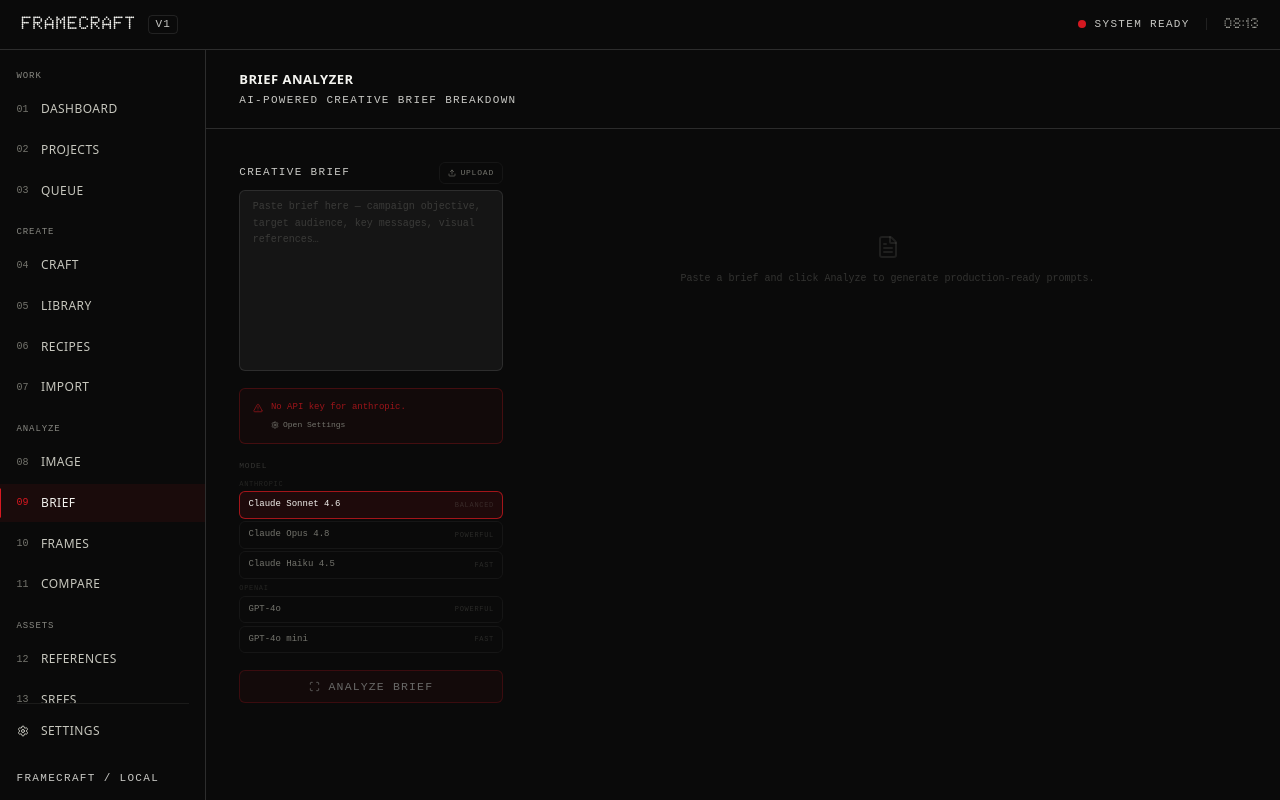
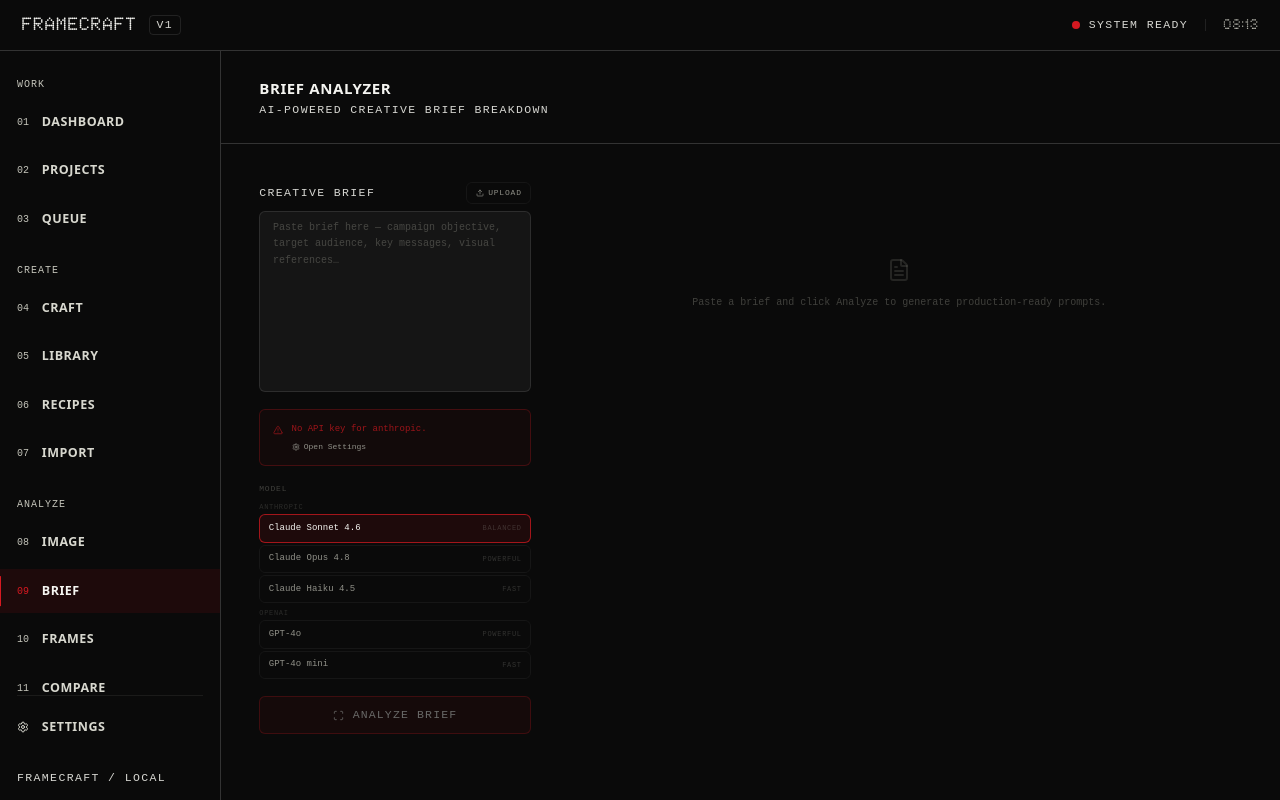
Before and after one commit to noobsaibot666/framecraft, a React (Vite) app: page /brief in a window 1280 px wide. Built offline with nearby package versions, Linux system fonts and the light colour scheme.

Commit message:
style: polish settings and navigation

```diff
--- a/src/components/layout/PageContainer.tsx
+++ b/src/components/layout/PageContainer.tsx
@@ -19,23 +19,23 @@ export function PageContainer({
     <div className={cn("flex flex-col min-w-0 min-h-full", className)} {...props}>
       {(title || action) && (
         <div
-          className="flex items-center justify-between px-8 py-5 shrink-0"
+          className="flex items-center justify-between px-9 py-6 shrink-0"
           style={{ borderBottom: "var(--border-default)" }}
         >
           <div className="flex flex-col gap-1">
             {title && (
-              <h1 className="font-sans text-[13px] font-semibold text-white tracking-[0.04em] uppercase">
+              <h1 className="font-sans text-[15px] font-semibold text-white tracking-[0.04em] uppercase">
                 {title}
               </h1>
             )}
             {subtitle && (
-              <span className="system-label text-[9px]">{subtitle}</span>
+              <span className="system-label text-[10px]">{subtitle}</span>
             )}
           </div>
           {action && <div className="shrink-0 ml-6">{action}</div>}
         </div>
       )}
-      <div className="p-8">
+      <div className="p-9">
         {children}
       </div>
     </div>
--- a/src/components/layout/Sidebar.tsx
+++ b/src/components/layout/Sidebar.tsx
@@ -57,11 +57,11 @@ function NavItem({
       end={to === "/"}
       className={({ isActive }) =>
         cn(
-          "relative flex items-center gap-3 px-4 py-2.5",
+          "relative flex items-center gap-3 px-4 py-3",
           "group transition-all duration-150",
           isActive
-            ? "text-white bg-red/8"
-            : "text-readable hover:text-red"
+            ? "text-white bg-red/10"
+            : "text-readable hover:text-cyan"
         )
       }
     >
@@ -79,13 +79,13 @@ function NavItem({
           <span
             className={cn(
               "font-mono text-[10px] tabular-nums shrink-0 transition-colors",
-              isActive ? "text-red" : "text-dim group-hover:text-red/80"
+              isActive ? "text-red" : "text-muted group-hover:text-cyan"
             )}
           >
             {num}
           </span>
           {/* Label */}
-          <span className="font-sans text-[12px] font-medium tracking-[0.04em] uppercase">
+          <span className="font-sans text-[12.5px] font-semibold tracking-[0.04em] uppercase">
             {label}
           </span>
           {badge != null && badge > 0 && (
@@ -110,14 +110,14 @@ export function Sidebar() {
 
   return (
     <aside
-      className="w-50 flex flex-col shrink-0"
+      className="w-52 flex flex-col shrink-0"
       style={{ borderRight: "var(--border-default)" }}
     >
       {/* Navigation */}
-      <nav className="flex-1 pt-3 pb-2 flex flex-col gap-2 overflow-y-auto">
+      <nav className="flex-1 pt-4 pb-3 flex flex-col gap-3 overflow-y-auto">
         {NAV_GROUPS.map((group) => (
-          <div key={group.label} className="flex flex-col gap-0.5">
-            <span className="px-4 pt-2 pb-1 font-mono text-[9px] tracking-widest uppercase text-muted/75">
+          <div key={group.label} className="flex flex-col gap-1">
+            <span className="px-4 pt-2 pb-1 font-mono text-[10px] tracking-widest uppercase text-muted">
               {group.label}
             </span>
             {group.items.map((item) => (
@@ -136,9 +136,9 @@ export function Sidebar() {
           to="/settings"
           className={({ isActive }) =>
             cn(
-              "relative flex items-center gap-3 px-4 py-2.5",
+              "relative flex items-center gap-3 px-4 py-3",
               "transition-all duration-150",
-              isActive ? "text-white" : "text-readable hover:text-red"
+              isActive ? "text-white" : "text-readable hover:text-cyan"
             )
           }
         >
@@ -152,7 +152,7 @@ export function Sidebar() {
                 )}
               />
               <Settings size={12} className="shrink-0" />
-              <span className="font-sans text-[12px] font-medium tracking-[0.04em] uppercase">
+              <span className="font-sans text-[12.5px] font-semibold tracking-[0.04em] uppercase">
                 Settings
               </span>
             </>
@@ -162,7 +162,7 @@ export function Sidebar() {
 
       {/* Bottom identifier */}
       <div className="px-4 pb-3 pt-1">
-        <span className="system-label text-[8.5px] text-muted/70">
+        <span className="system-label text-[9px] text-muted">
           FRAMECRAFT / LOCAL
         </span>
       </div>
--- a/src/components/ui/Button.tsx
+++ b/src/components/ui/Button.tsx
@@ -2,7 +2,7 @@ import { forwardRef, ButtonHTMLAttributes } from "react";
 import { cn } from "@/lib/utils";
 
 interface ButtonProps extends ButtonHTMLAttributes<HTMLButtonElement> {
-  variant?: "primary" | "ghost" | "danger" | "muted";
+  variant?: "primary" | "accent" | "ghost" | "danger" | "muted";
   size?: "sm" | "md" | "lg";
 }
 
@@ -19,13 +19,15 @@ const Button = forwardRef<HTMLButtonElement, ButtonProps>(
           "focus-visible:outline-none focus-visible:ring-1 focus-visible:ring-red/60",
           {
             // size
-            "h-7 px-3": size === "sm",
-            "h-8 px-4": size === "md",
-            "h-9 px-5": size === "lg",
+            "h-8 px-3.5": size === "sm",
+            "h-9 px-4": size === "md",
+            "h-10 px-5": size === "lg",
             // variants
-            "bg-red/12 border border-red/55 text-white hover:bg-red/18 hover:border-red/75 rounded-[6px]":
+            "bg-red/14 border border-red/60 text-white hover:bg-red/22 hover:border-red/80 rounded-[6px]":
               variant === "primary",
-            "border border-white/14 text-readable hover:border-white/28 hover:text-white rounded-[6px]":
+            "bg-amber/12 border border-amber/60 text-white hover:bg-amber/18 hover:border-amber/80 rounded-[6px]":
+              variant === "accent",
+            "border border-white/18 text-readable hover:border-cyan/55 hover:text-white rounded-[6px]":
               variant === "ghost",
             "border border-red/50 text-red hover:bg-red/10 hover:border-red/70 rounded-[6px]":
               variant === "danger",
--- a/src/styles/globals.css
+++ b/src/styles/globals.css
@@ -49,12 +49,18 @@
   --color-line:        #333333;
   --color-white:       #F4F4F0;
   --color-soft-white:  #E8E8E3;
-  --color-readable:    #C7C7BE;
-  --color-muted:       #B2B2AA;
-  --color-dim:         #74746D;
+  --color-readable:    #D8D8CF;
+  --color-muted:       #C4C4BA;
+  --color-dim:         #909088;
   --color-red:         #D71921;
   --color-red-muted:   rgba(215, 25, 33, 0.15);
   --color-red-border:  rgba(215, 25, 33, 0.65);
+  --color-amber:       #DFA83A;
+  --color-amber-muted: rgba(223, 168, 58, 0.13);
+  --color-amber-border: rgba(223, 168, 58, 0.58);
+  --color-cyan:        #38B7C8;
+  --color-cyan-muted:  rgba(56, 183, 200, 0.12);
+  --color-cyan-border: rgba(56, 183, 200, 0.55);
 
   /* Fonts — Tailwind v4 uses --font-* for font-family utilities */
   --font-ndot:    "Ndot55", monospace;
@@ -76,15 +82,15 @@
 
 :root {
   /* Surfaces */
-  --surface-base:   rgba(255, 255, 255, 0.03);
-  --surface-card:   rgba(255, 255, 255, 0.05);
-  --surface-hover:  rgba(255, 255, 255, 0.09);
+  --surface-base:   rgba(255, 255, 255, 0.035);
+  --surface-card:   rgba(255, 255, 255, 0.06);
+  --surface-hover:  rgba(255, 255, 255, 0.105);
   --surface-active: rgba(215, 25, 33, 0.05);
   --surface-signal: rgba(215, 25, 33, 0.10);
 
   /* Borders */
-  --border-default: 1px solid rgba(255, 255, 255, 0.14);
-  --border-strong:  1px solid rgba(255, 255, 255, 0.22);
+  --border-default: 1px solid rgba(255, 255, 255, 0.17);
+  --border-strong:  1px solid rgba(255, 255, 255, 0.28);
   --border-active:  1px solid rgba(215, 25, 33, 0.72);
   --border-dim:     1px solid rgba(255, 255, 255, 0.05);
 
@@ -107,7 +113,7 @@
   }
 
   html {
-    font-size: 16.5px;
+    font-size: 17px;
     -webkit-font-smoothing: antialiased;
     -moz-osx-font-smoothing: grayscale;
     text-rendering: optimizeLegibility;
@@ -181,16 +187,16 @@
 
 .system-label {
   font-family: "IBM Plex Mono", monospace;
-  font-size: 11px;
+  font-size: 11.5px;
   letter-spacing: 0.12em;
   text-transform: uppercase;
-  color: rgba(232, 232, 227, 0.86);
+  color: rgba(232, 232, 227, 0.92);
   line-height: 1.2;
 }
 
 .prompt-text {
   font-family: "IBM Plex Mono", monospace;
-  font-size: 13px;
+  font-size: 13.5px;
   line-height: 1.7;
   color: var(--color-soft-white);
 }
```
Also changed, not shown: src/pages/Settings.tsx (+67 -67 lines).
